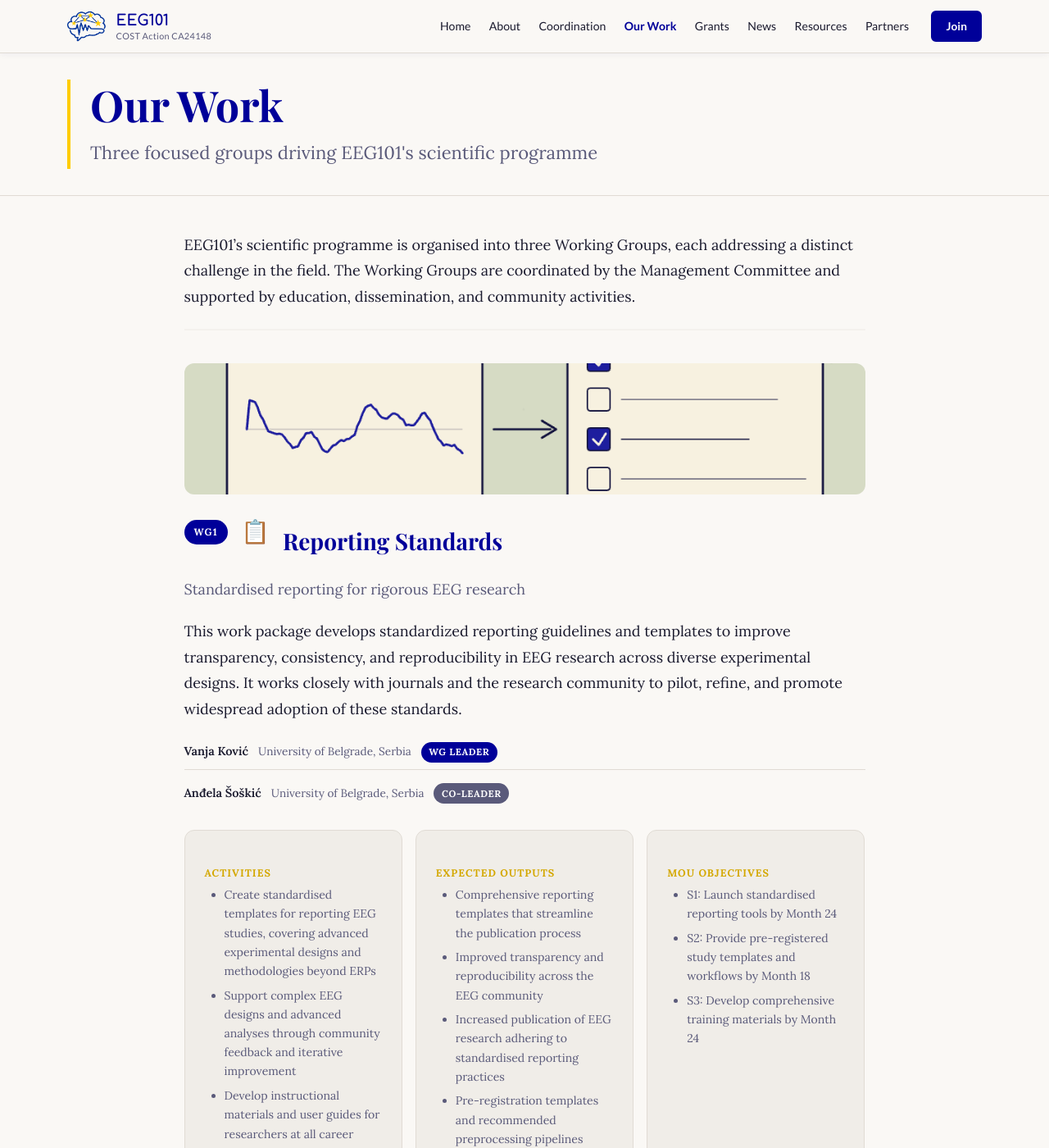
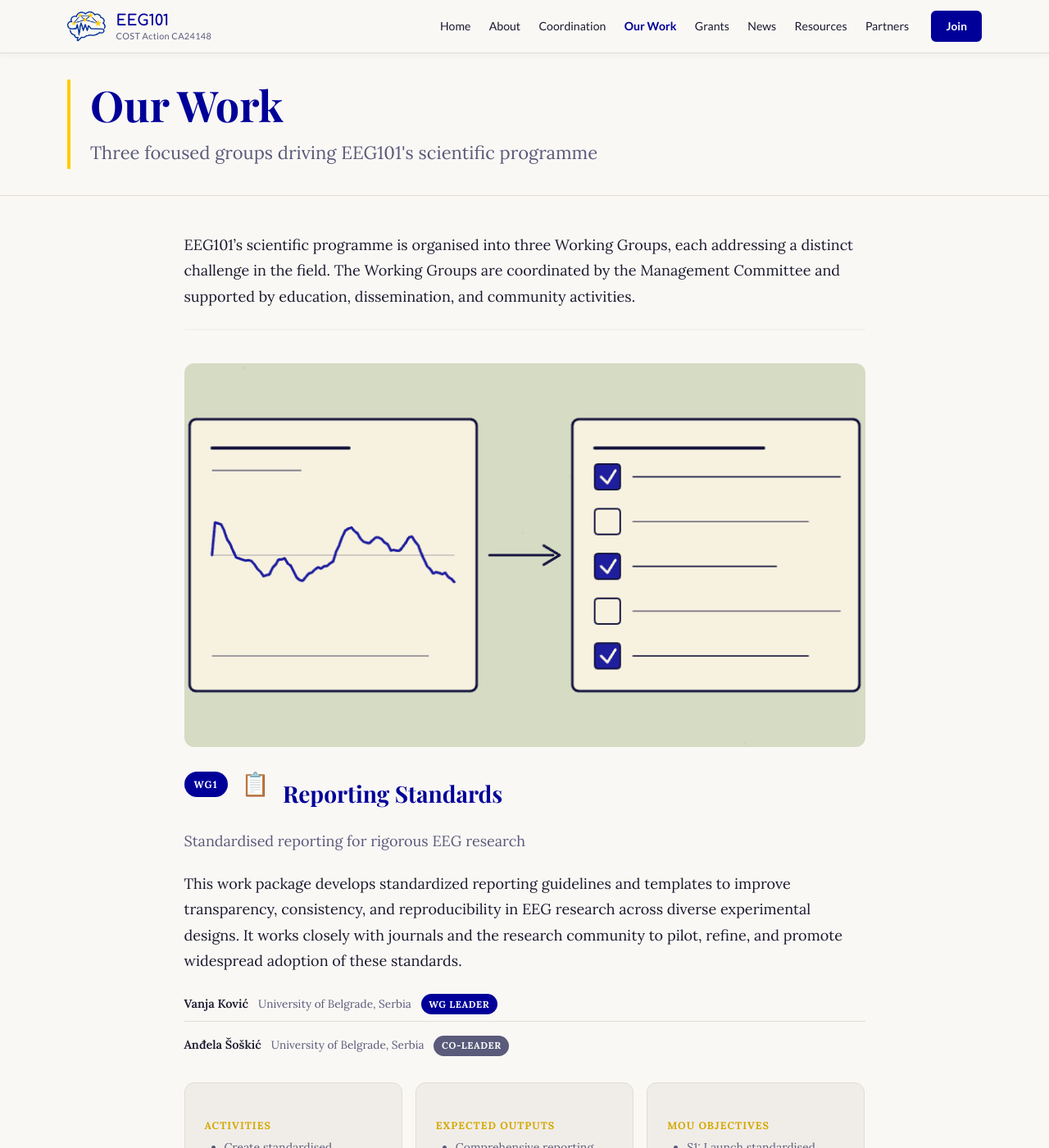
Before and after one commit to mcvinding/website-1, a Jekyll site: the page built from working-groups.md, in a window 1280 px wide and 1400 px high. Shown: the whole window at 82% size. Built offline with Jekyll 4.4.1, drawn with Linux system fonts in a browser that asks for light colours.

Commit message:
Fix WG image scaling: use aspect-ratio 16/9 so images scale proportionally on all screen sizes

```diff
--- a/assets/css/style.css
+++ b/assets/css/style.css
@@ -803,8 +803,8 @@ strong { font-weight: 600; }
 .wg-section__icon { font-size: 1.75rem; }
 .wg-section__title { font-family: var(--font-heading); font-size: var(--step-2); font-weight: 700; margin: 0; color: var(--color-primary); }
 .wg-section__tagline { font-size: var(--step-0); color: var(--color-text-muted); margin: 0; flex-basis: 100%; }
-.wg-section__thumb { overflow: hidden; border-radius: var(--radius); margin-bottom: 0.5rem; }
-.wg-section__thumb img { width: 100%; height: 160px; object-fit: cover; display: block; }
+.wg-section__thumb { overflow: hidden; border-radius: var(--radius); margin-bottom: 0.5rem; aspect-ratio: 16/9; }
+.wg-section__thumb img { width: 100%; height: 100%; object-fit: cover; display: block; }
 
 /* --- Activity Cards --- */
 .activity-card {
```
